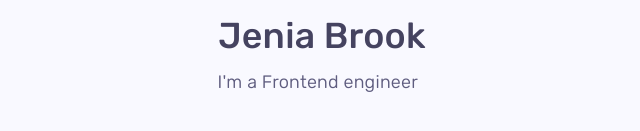
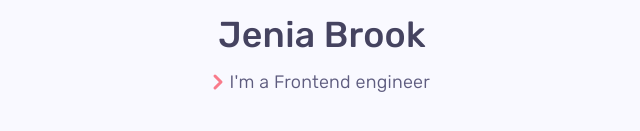
Before and after one commit to jeniabrook/homepage, a Next.js app: page / in a window 1280 px wide. Shown: the part 415-546 px from the top of the page, without its empty margins (318-958 px from the left). Built offline with nearby package versions, Linux system fonts and the light colour scheme.

Commit message:
Add new icon

```diff
--- /dev/null
+++ b/components/Homepage/ChevronRight.js
@@ -0,0 +1,20 @@
+function ChevronRight({ className }) {
+  return (
+    <svg
+      className={className}
+      xmlns="http://www.w3.org/2000/svg"
+      width="24"
+      height="24"
+      viewBox="0 0 24 24"
+      fill="none"
+      stroke="currentColor"
+      strokeWidth="2"
+      strokeLinecap="round"
+      strokeLinejoin="round"
+    >
+      <polyline points="9 18 15 12 9 6"></polyline>
+    </svg>
+  );
+}
+
+export default ChevronRight;
--- a/components/Homepage/Intro.js
+++ b/components/Homepage/Intro.js
@@ -1,9 +1,11 @@
 import Image from 'next/image';
 import { css, keyframes } from '@emotion/react';
 import Container from '../Container';
-import profilePic from '../../public/me.jpg';
 import Heading from '../Heading';
 import Text from '../Text';
+import ChevronRight from './ChevronRight';
+import profilePic from '../../public/me.jpg';
+import { colors } from '../../styles/helpers';
 
 const blink = keyframes`
   50% { opacity: 0.0; }
@@ -28,8 +30,19 @@ const imageCss = css`
 `;
 
 const promptCss = css`
+  display: flex;
+  align-items: center;
+
+  > svg {
+    stroke: ${colors.pink};
+    stroke-width: 3;
+  }
+
   ::after {
-    content: ' |';
+    content: '|';
+    font-variation-settings: 'wght' 400;
+    margin-inline-start: 0.25rem;
+    color: ${colors.pink};
     animation: ${blink} 1s ease infinite;
   }
 `;
@@ -48,7 +61,7 @@ function Intro() {
         />
         <Heading as="h1">Jenia Brook</Heading>
         <Text css={promptCss} size="lg">
-          I'm a Frontend engineer
+          <ChevronRight /> I'm a Frontend engineer
         </Text>
       </Container>
     </section>
```
